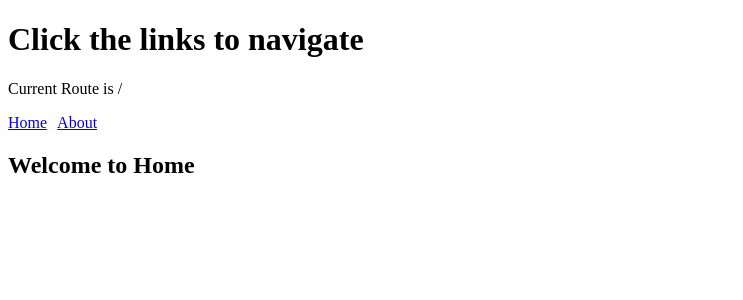
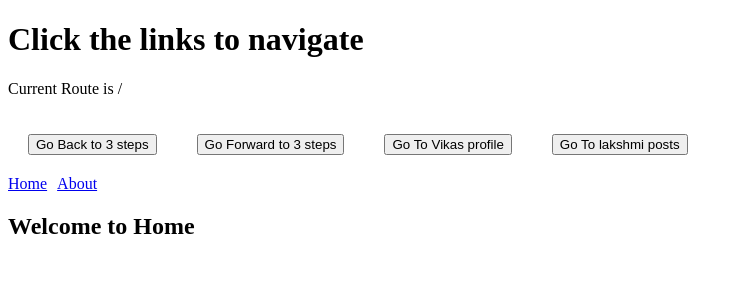
Before and after one commit to saivikassingamsetty/Dev, a Vue app in the folder vue-playground/: page /users/1 in a window 1280 px wide. Shown: the top 300 px of the page, without its empty margins (0-743 px from the left). Built offline with nearby package versions, Linux system fonts and the light colour scheme; the HTML template or start-up script is replaced by a standard one.

Commit message:
Programmatic navigation

```diff
--- a/vue-playground/src/components/vue-router/BasicRouterExample.vue
+++ b/vue-playground/src/components/vue-router/BasicRouterExample.vue
@@ -1,6 +1,18 @@
 <template>
   <h1>Click the links to navigate</h1>
   <p>Current Route is {{ route.fullPath }}</p>
+  <!-- history -->
+  <button @click="goBack" style="margin: 20px">Go Back to 3 steps</button>
+  <button @click="goForward" style="margin: 20px">Go Forward to 3 steps</button>
+
+  <!-- direct progrmatic navigation -->
+  <button @click="goToVikas" style="margin: 20px">Go To Vikas profile</button>
+
+  <!-- replace -->
+  <button @click="replaceToLakshmiPosts" style="margin: 20px">
+    Go To lakshmi posts
+  </button>
+
   <nav>
     <RouterLink to="/">Home</RouterLink>
     <RouterLink to="/about" style="margin: 10px">About</RouterLink>
@@ -18,4 +30,17 @@ const router = useRouter();
 const route = useRoute();
 
 console.log(toValue(router), toValue(route));
+
+const goBack = () => router.go(-3);
+const goForward = () => router.go(3);
+const goToVikas = () => {
+  router.push({ name: "profile", params: { id: "vikas", userName: "vikas" } });
+};
+
+const replaceToLakshmiPosts = () => {
+  router.replace({
+    name: "posts",
+    params: { id: "lakshmi", userName: "lakshmi" },
+  });
+};
 </script>
```
